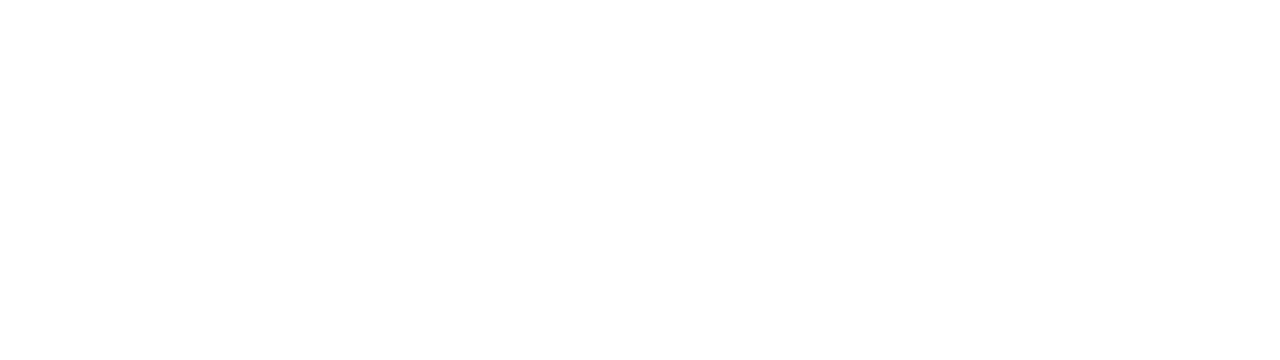
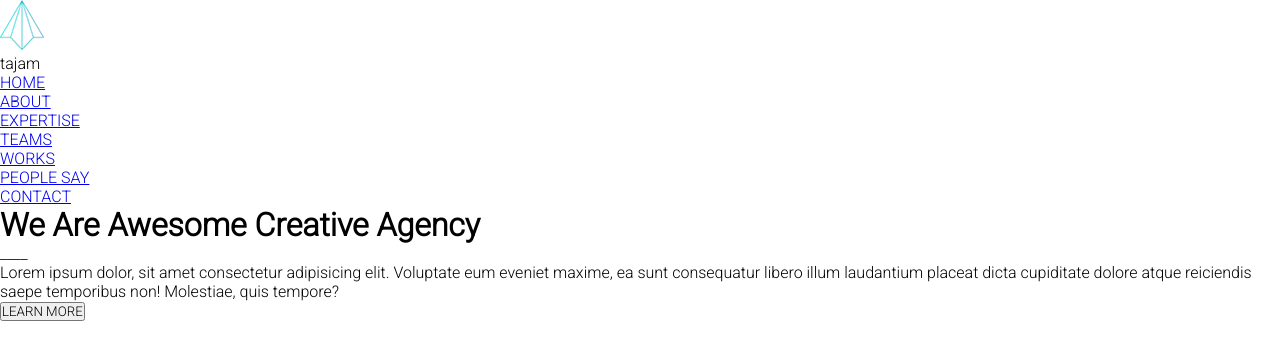
Before and after one commit to HerrQuandt/TajamGroup4, a plain HTML site: page index.html in a window 1280 px wide. Drawn offline with Linux system fonts and the light colour scheme.

Commit message:
added html for Navbar and Hero section

```diff
--- a/index.html
+++ b/index.html
@@ -8,7 +8,30 @@
     <title>Tajam Group 4</title>
 </head>
 <body>
-    <header></header>
+    <div class="NavbarHero">
+        <nav>
+            <div class="nav-left"><img src="/design-assets/png/logo.png" alt="Logo Icon">
+            <p>tajam</p>
+            </div>
+            <div class="nav-right">
+                <ul>
+                    <li><a href="#home">HOME</a></li>
+                    <li><a href="#our-story">ABOUT</a></li>
+                    <li><a href="#expertise">EXPERTISE</a></li>
+                    <li><a href="#team">TEAMS</a></li>
+                    <li><a href="#contact-client">WORKS</a></li>
+                    <li><a href="#footer">PEOPLE SAY</a></li>
+                    <li><a href="#contact-client">CONTACT</a></li>
+                </ul>
+            </div>
+        </nav>
+        <header id="home">
+            <h1>We Are Awesome Creative Agency</h1>
+            <p>____</p>
+            <p>Lorem ipsum dolor, sit amet consectetur adipisicing elit. Voluptate eum eveniet maxime, ea sunt consequatur libero illum laudantium placeat dicta cupiditate dolore atque reiciendis saepe temporibus non! Molestiae, quis tempore?</p>
+            <button class="learnMoreButton">LEARN MORE</button>
+        </header>
+    </div>
     <main>
         <section id="our-story"></section>
         <section id="watch"></section>
@@ -16,6 +39,6 @@
         <section id="team"></section>
         <section id="contact-client"></section>
     </main>
-    <footer></footer>
+    <footer id="footer"></footer>
 </body>
 </html>
```
